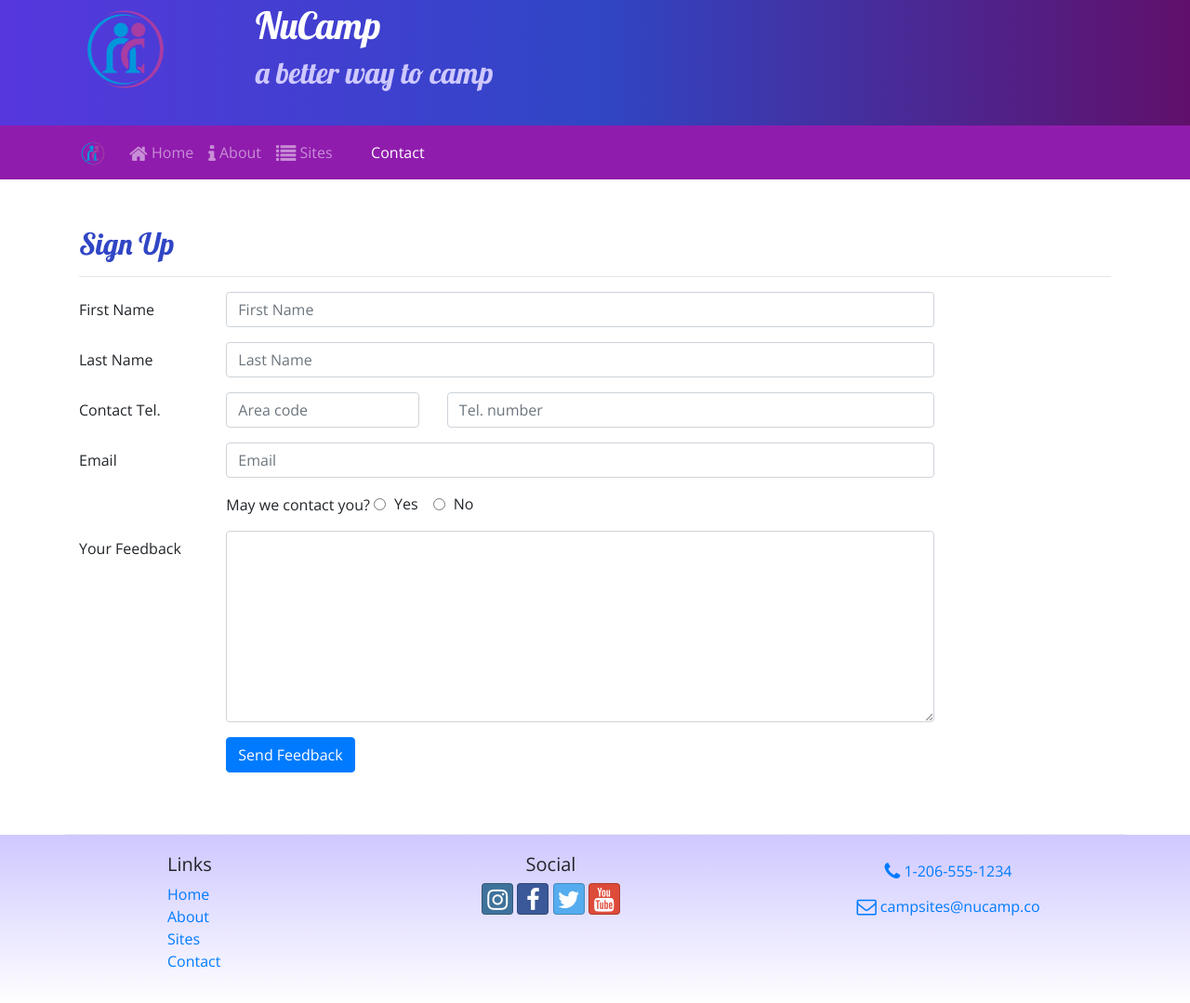
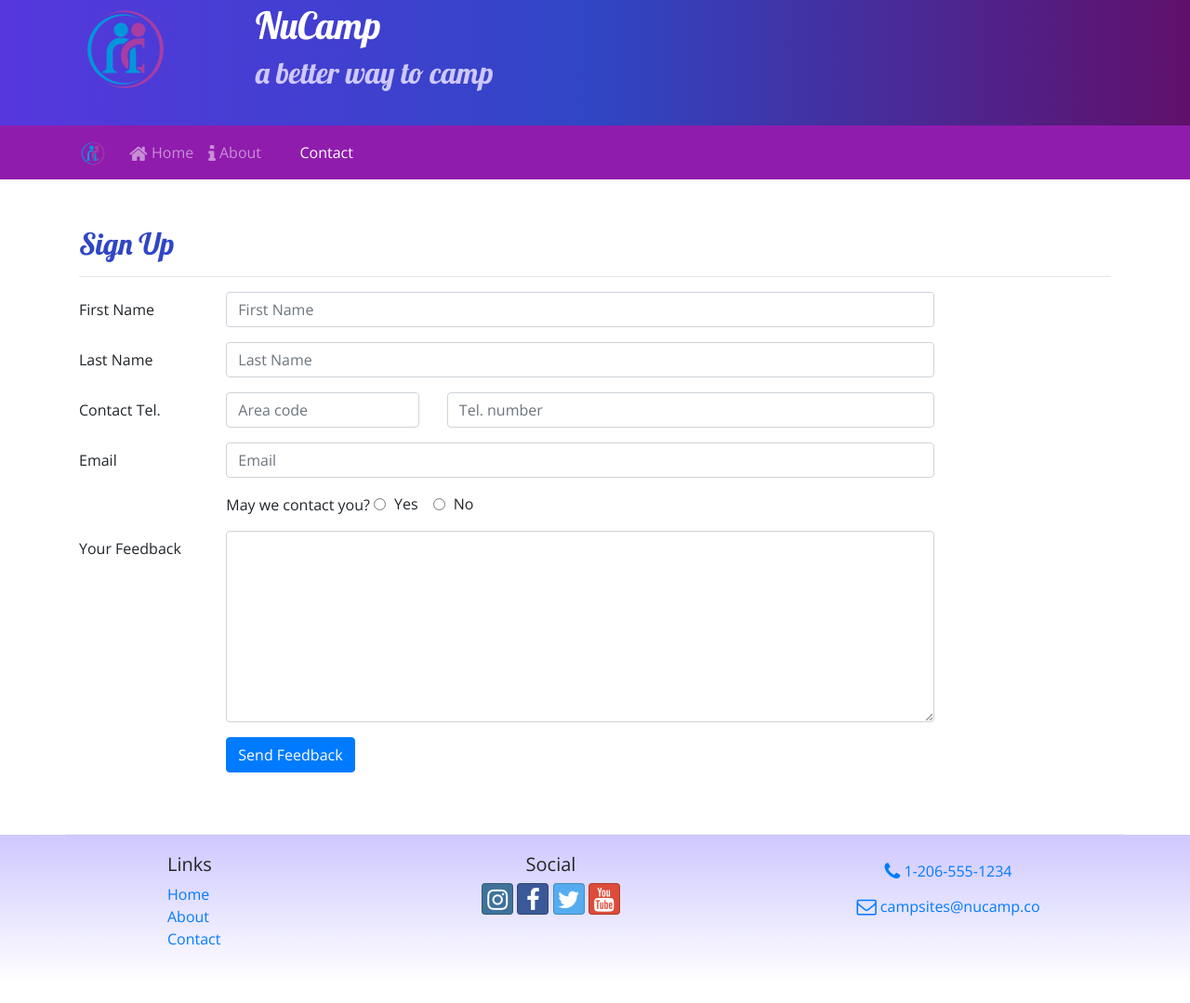
Before and after one commit to rsgoshtasbi/nucamp, a website: page contactus.html in a window 1280 px wide. Shown: the part 27-1106 px from the top of the page at 93% size. After the commit the page ends 1085 px from the top, so only its background shows below. Drawn offline with nearby package versions, Linux system fonts and the light colour scheme.

Commit message:
fixed nav and footer links

```diff
--- a/contactus.html
+++ b/contactus.html
@@ -69,11 +69,6 @@
             <li class="nav-item">
               <a class="nav-link" href="aboutus.html"
                 ><i class="fa fa-info fa-lg"></i> About</a
-              >
-            </li>
-            <li class="nav-item">
-              <a class="nav-link" href="#"
-                ><i class="fa fa-list fa-lg"></i> Sites</a
               >
             </li>
             <li class="nav-item active">
@@ -220,7 +215,6 @@
             <ul class="list-unstyled">
               <li><a href="index.html">Home</a></li>
               <li><a href="aboutus.html">About</a></li>
-              <li><a href="#">Sites</a></li>
               <li><a href="#">Contact</a></li>
             </ul>
           </div>
```
Also changed, not shown: aboutus.html (+1 -7 lines), index.html (+0 -1 lines).
